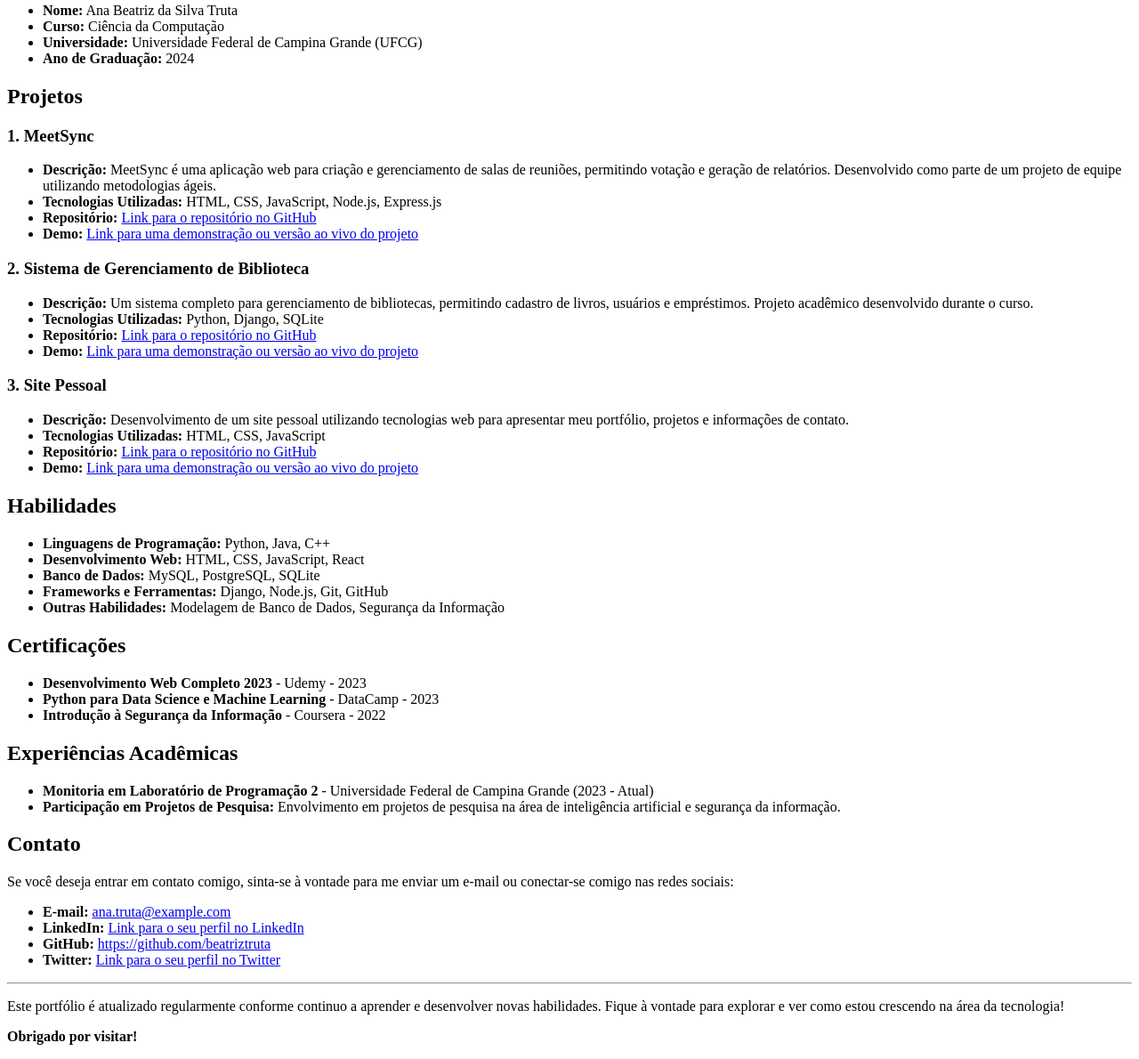
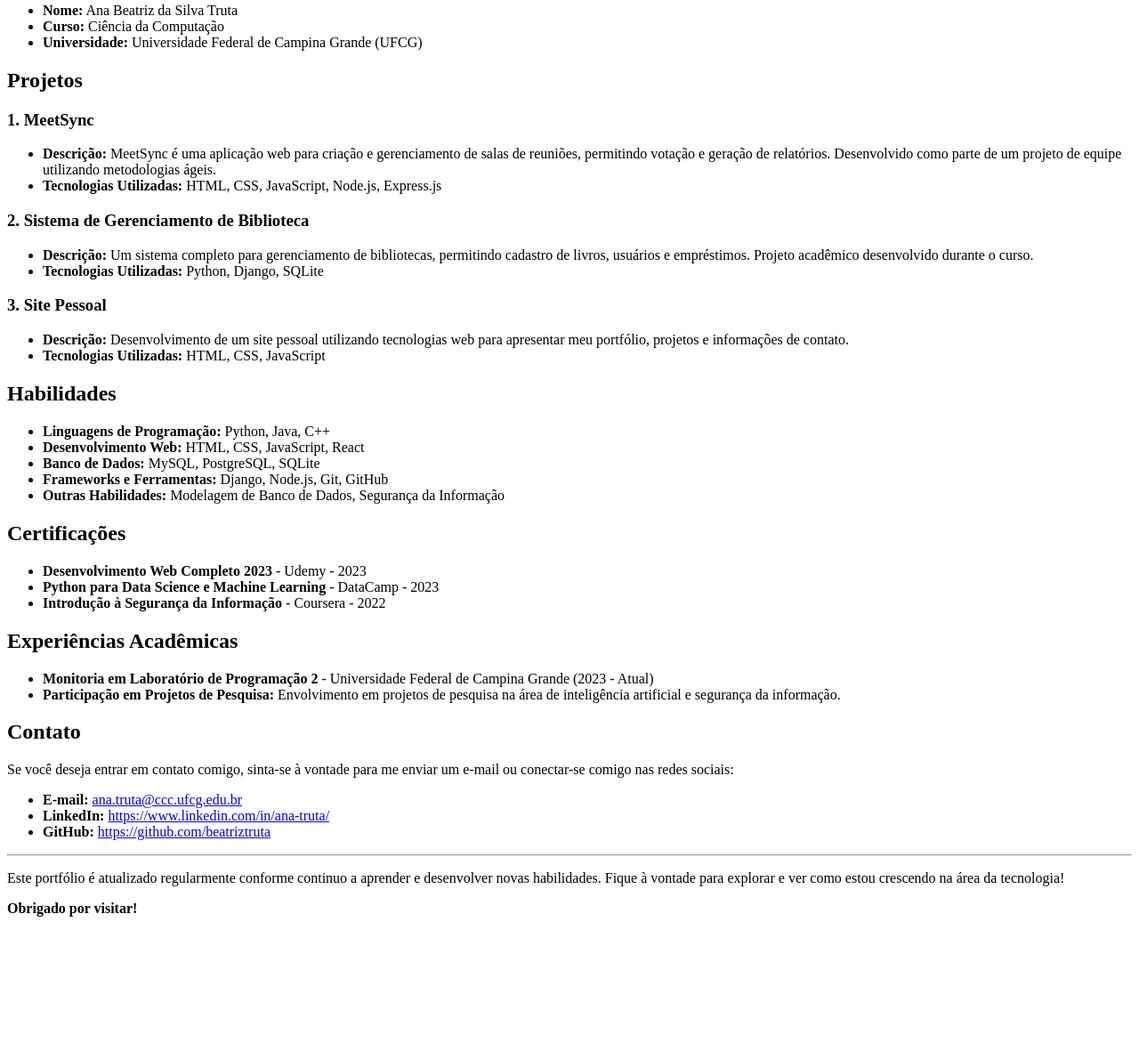
Before and after one commit to beatriztruta/beatriztruta.github.io, a plain HTML site: page index.html in a window 1280 px wide. Shown: the part 232-1422 px from the top of the page at 89% size. After the commit the page ends 1278 px from the top, so only its background shows below. Drawn offline with Linux system fonts and the light colour scheme.

Commit message:
Update index.html

```diff
--- a/index.html
+++ b/index.html
@@ -26,7 +26,6 @@
         <li><strong>Nome:</strong> Ana Beatriz da Silva Truta</li>
         <li><strong>Curso:</strong> Ciência da Computação</li>
         <li><strong>Universidade:</strong> Universidade Federal de Campina Grande (UFCG)</li>
-        <li><strong>Ano de Graduação:</strong> 2024</li>
     </ul>
 
     <h2>Projetos</h2>
@@ -37,8 +36,7 @@
             permitindo votação e geração de relatórios. Desenvolvido como parte de um projeto de equipe utilizando
             metodologias ágeis.</li>
         <li><strong>Tecnologias Utilizadas:</strong> HTML, CSS, JavaScript, Node.js, Express.js</li>
-        <li><strong>Repositório:</strong> <a href="#">Link para o repositório no GitHub</a></li>
-        <li><strong>Demo:</strong> <a href="#">Link para uma demonstração ou versão ao vivo do projeto</a></li>
+
     </ul>
 
     <h3>2. Sistema de Gerenciamento de Biblioteca</h3>
@@ -46,8 +44,6 @@
         <li><strong>Descrição:</strong> Um sistema completo para gerenciamento de bibliotecas, permitindo cadastro de
             livros, usuários e empréstimos. Projeto acadêmico desenvolvido durante o curso.</li>
         <li><strong>Tecnologias Utilizadas:</strong> Python, Django, SQLite</li>
-        <li><strong>Repositório:</strong> <a href="#">Link para o repositório no GitHub</a></li>
-        <li><strong>Demo:</strong> <a href="#">Link para uma demonstração ou versão ao vivo do projeto</a></li>
     </ul>
 
     <h3>3. Site Pessoal</h3>
@@ -55,8 +51,6 @@
         <li><strong>Descrição:</strong> Desenvolvimento de um site pessoal utilizando tecnologias web para apresentar meu
             portfólio, projetos e informações de contato.</li>
         <li><strong>Tecnologias Utilizadas:</strong> HTML, CSS, JavaScript</li>
-        <li><strong>Repositório:</strong> <a href="#">Link para o repositório no GitHub</a></li>
-        <li><strong>Demo:</strong> <a href="#">Link para uma demonstração ou versão ao vivo do projeto</a></li>
     </ul>
 
     <h2>Habilidades</h2>
@@ -92,10 +86,9 @@
         redes sociais:</p>
 
     <ul>
-        <li><strong>E-mail:</strong> <a href="mailto:ana.truta@example.com">ana.truta@example.com</a></li>
-        <li><strong>LinkedIn:</strong> <a href="#">Link para o seu perfil no LinkedIn</a></li>
+        <li><strong>E-mail:</strong> <a href="mailto:ana.truta@ccc.ufcg.edu.br">ana.truta@ccc.ufcg.edu.br</a></li>
+        <li><strong>LinkedIn:</strong> <a href="https://www.linkedin.com/in/ana-truta/">https://www.linkedin.com/in/ana-truta/</a></li>
         <li><strong>GitHub:</strong> <a href="https://github.com/beatriztruta">https://github.com/beatriztruta</a></li>
-        <li><strong>Twitter:</strong> <a href="#">Link para o seu perfil no Twitter</a></li>
     </ul>
 
     <hr>
```
